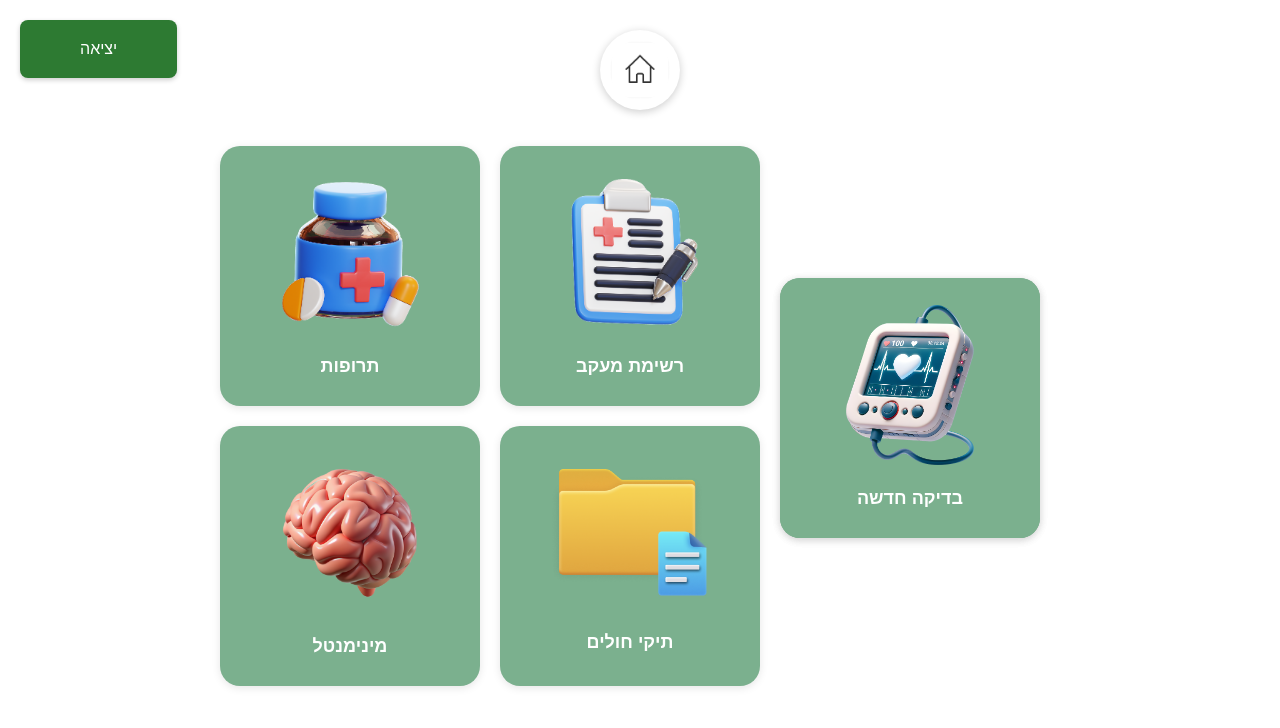
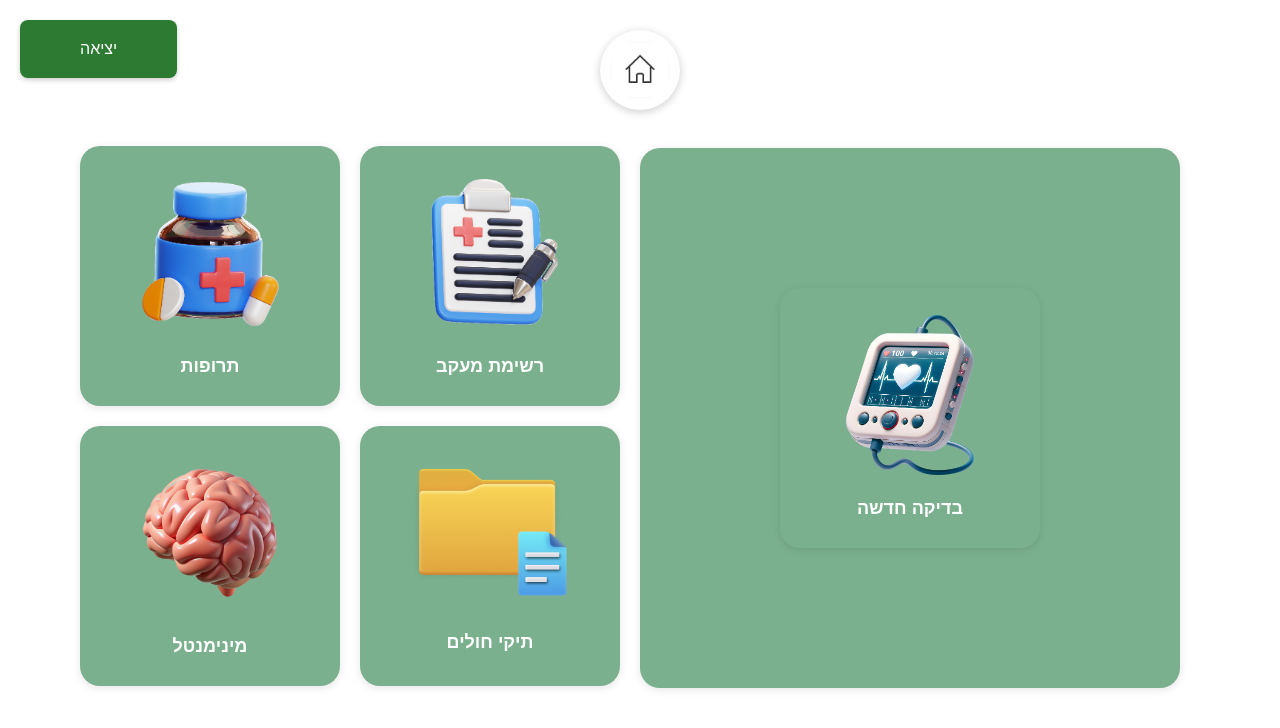
Before and after one commit to Mohasalyan/nurse-my, a React (Vite) app in the folder client/: page /home in a window 1280 px wide. Shown: the top 728 px of the page. Built offline with nearby package versions, Linux system fonts and the light colour scheme.

Commit message:
card comp

```diff
--- a/client/src/pages/HomePage/HomePage.css
+++ b/client/src/pages/HomePage/HomePage.css
@@ -1,7 +1,5 @@
 /* Reset and global settings */
-body,
-html,
-#root {
+body, html, #root {
   height: 100%;
   width: 100%;
   margin: 0;
@@ -14,8 +12,7 @@ html,
 .homepage {
   min-height: 100vh;
   width: 100%;
-  background-color: #ffffff;
-  /* خلفية بيضاء */
+  background-color: #ffffff; /* خلفية بيضاء */
   padding: 20px;
   position: relative;
   box-sizing: border-box;
@@ -36,7 +33,7 @@ html,
   border-radius: 8px;
   cursor: pointer;
   font-size: 16px;
-  box-shadow: 0 2px 5px rgba(0, 0, 0, 0.2);
+  box-shadow: 0 2px 5px rgba(0,0,0,0.2);
 }
 
 /* ايقونة الهوم */
@@ -62,8 +59,7 @@ html,
   display: grid;
   grid-template-columns: repeat(3, auto);
   grid-auto-rows: auto;
-  gap: 20px;
-  /* المسافة بين الكروت */
+  gap: 20px; /* المسافة بين الكروت */
   margin-top: 20px;
   justify-content: center;
   align-items: center;
@@ -78,8 +74,7 @@ html,
 }
 
 /* الكروت العامة والكرت الكبير */
-.card,
-.big-card {
+.card, .big-card {
   background-color: #7bb08e;
   border-radius: 20px;
   padding: 30px;
@@ -94,17 +89,16 @@ html,
   transition: transform 0.3s ease;
 }
 
-.card:hover,
-.big-card:hover {
+.card:hover, .big-card:hover {
   transform: translateY(-5px);
 }
 
 
 /* الكرت الكبير (جهاز القلب) */
 .big-card {
-  grid-row: span 1;
-  /* width: 480px;
-  height: 480px; */
+  grid-row: span 2;
+  width: 480px;
+  height:480px;
 }
 
 
@@ -121,8 +115,8 @@ html,
   .big-card {
     grid-column: span 1;
     grid-row: span 1;
-    /* width: 100%;
-    height: 300px; */
+    width: 100%;
+    height: 300px;
   }
 
 }
```
